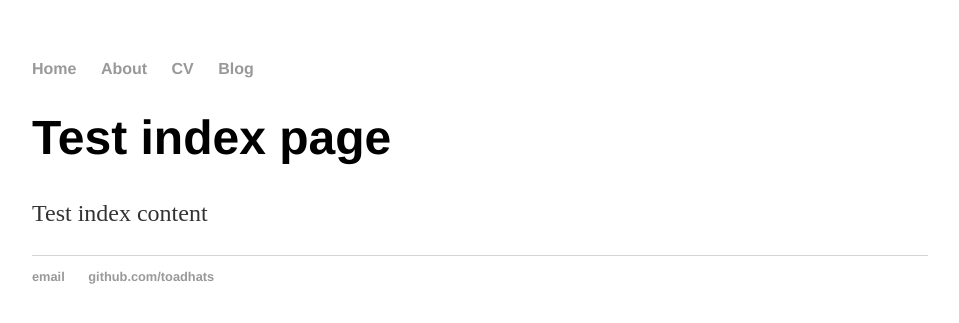
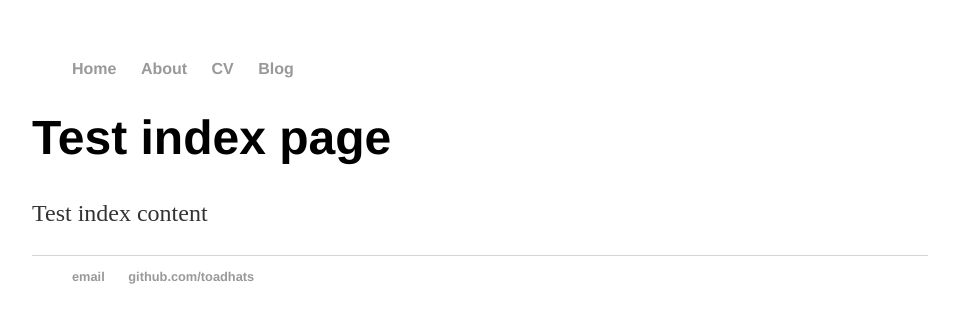
Before and after one commit to toadhats/toadhats.github.io, a Jekyll site: the page built from index.html, in a window 1280 px wide. Shown: the top 323 px of the page, without its empty margins (160-1119 px from the left). Built offline with Jekyll 4.4.1, drawn with Linux system fonts in a browser that asks for light colours.

Commit message:
why is the stylesheet not working

```diff
--- a/css/main.css
+++ b/css/main.css
@@ -4,7 +4,7 @@ body {
 }
 nav ul, footer ul {
     font-family:'Helvetica', 'Arial', 'Sans-Serif';
-    padding: 0px;
+    /*padding: 0px;*/
     list-style: none;
     font-weight: bold;
 }
```
